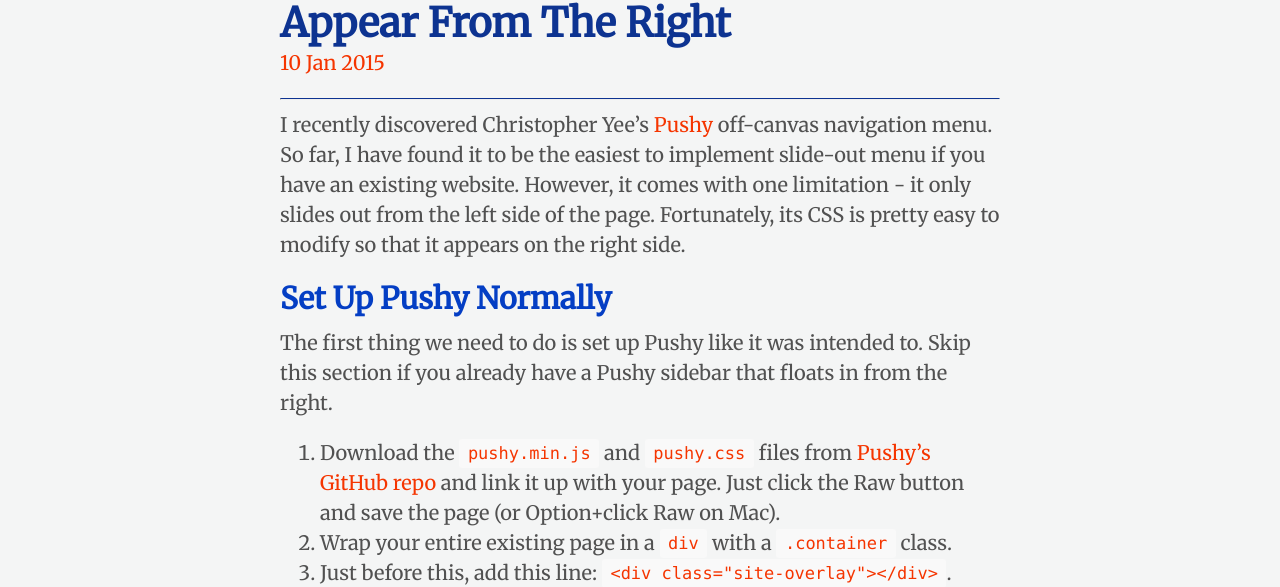
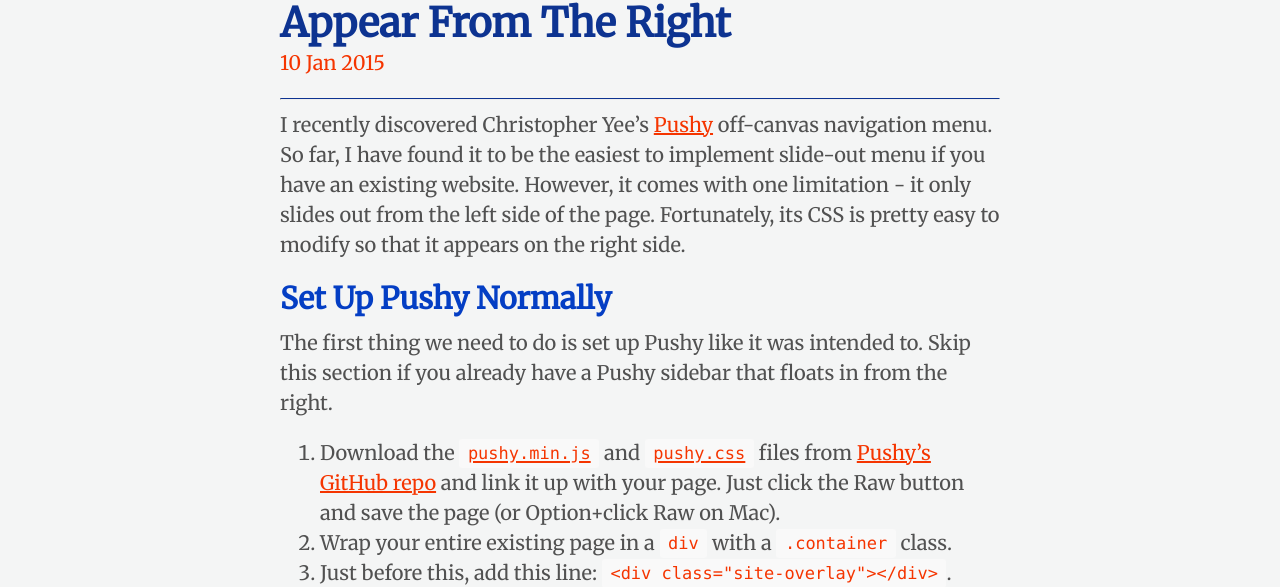
Before and after one commit to Antrikshy/antrikshy.github.io, a Jekyll site: the page built from _posts/2015-01-10-make-pushy-appear-on-right.md, in a window 1280 px wide. Shown: the part 206-793 px from the top of the page. Built offline with Jekyll 4.4.1, drawn with Linux system fonts in a browser that asks for light colours; Markdown is read by kramdown in place of the engine named in the settings; a script that is not in the unit is left out; comment, search, counter and statistics services are not loaded; some of the changed text lies outside the part shown.

```diff
--- a/public/css/poole.css
+++ b/public/css/poole.css
@@ -76,12 +76,16 @@
 /* `:focus` is linked to `:hover` for basic accessibility */
 a:hover,
 a:focus {
-  color: #FFF !important;
+  color: #fff !important;
   background-color: #F53500;
   -webkit-transition: all 0.1s ease-out;
   -moz-transition: all 0.1s ease-out;
   -o-transition: all 0.1s ease-out;
   transition: all 0.1s ease-out;
+}
+
+.post a {
+  text-decoration: underline;
 }
 
 /* Headings */
```
Also changed, not shown: _posts/2015-03-21-write-a-simple-countdown-timer-in-javascript.md (renamed from _drafts/countdown.md, +2 -2 lines).
